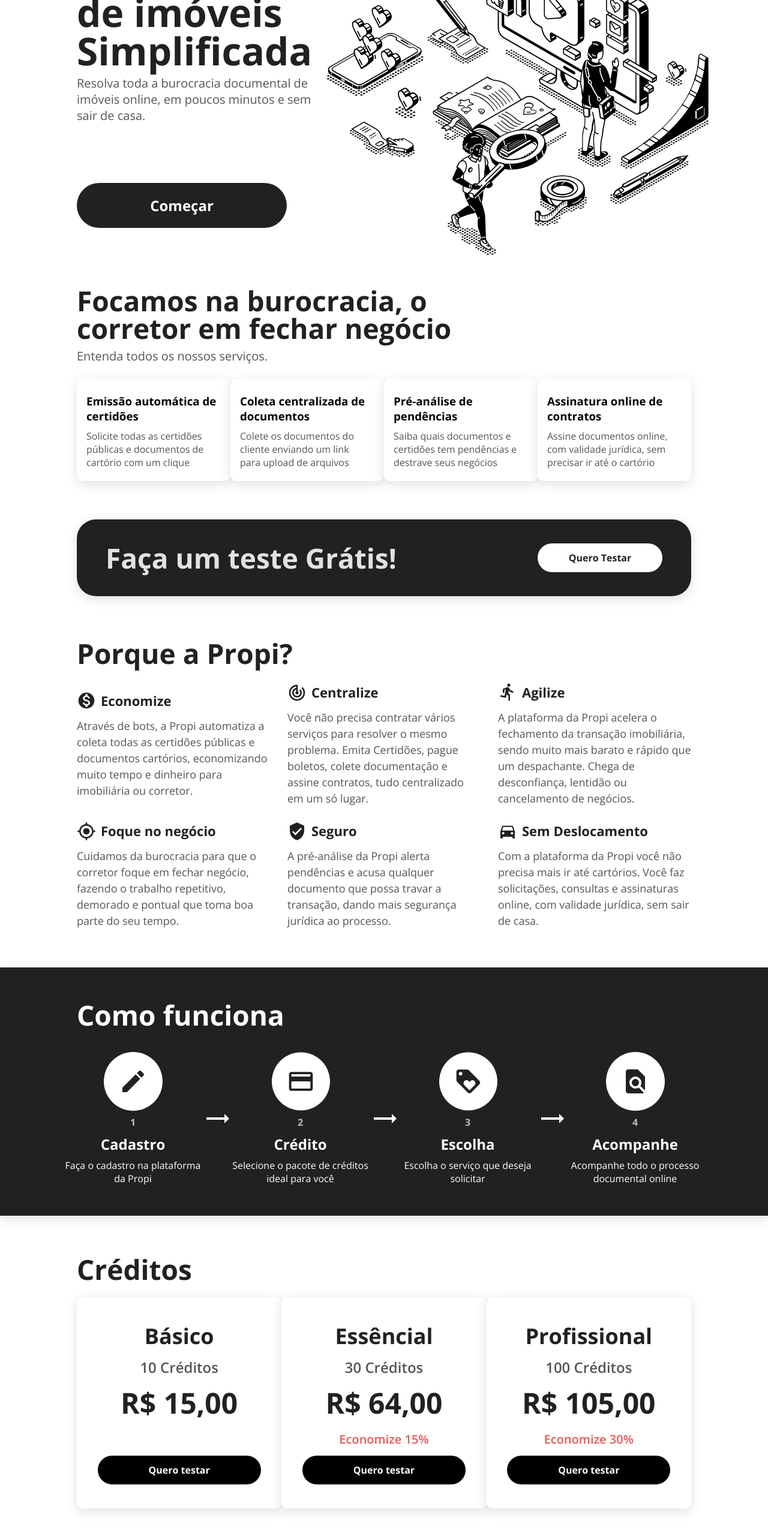
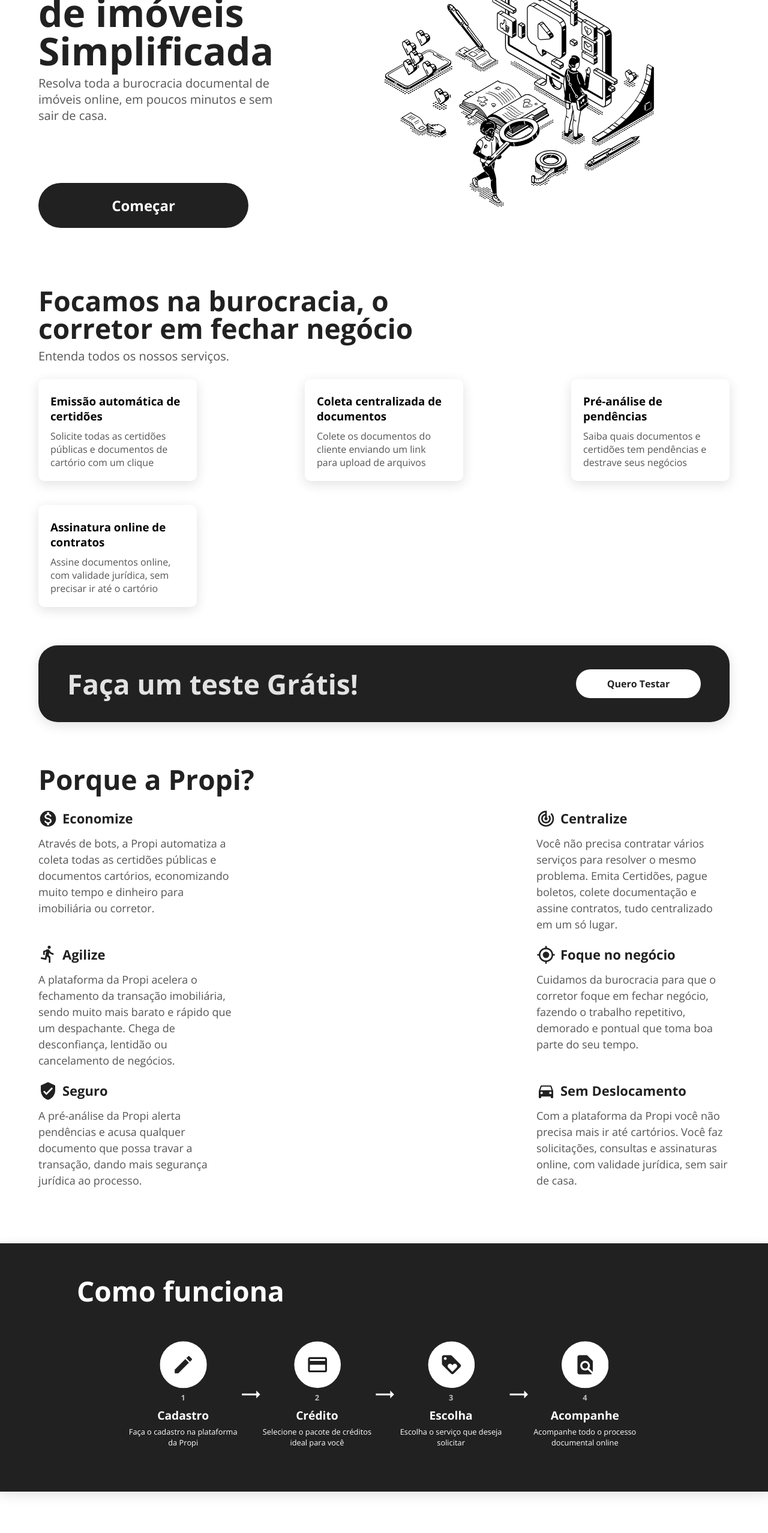
Before and after one commit to JBezerra/propi-landing-page, a Next.js app: page / in a window 1280 px wide. Shown: the part 234-2790 px from the top of the page at 60% size. Built offline with nearby package versions, Linux system fonts and the light colour scheme.

Commit message:
feat(responsive-design): breakpoint for width 1350px

```diff
--- a/pages/index.js
+++ b/pages/index.js
@@ -106,8 +106,7 @@
             </div>
             <p>A plataforma da Propi acelera o fechamento da transação imobiliária, sendo muito mais barato e rápido que um despachante. Chega de desconfiança, lentidão ou cancelamento de negócios.</p>
           </div>
-        </div>
-        <div className={styles.marketValueItemsContainer}>
+
           <div className={styles.marketValueItemContainer}>
             <div className={styles.marketValueItemTitleContainer}>
               <img src='/assets/images/target.svg' alt='Alvo' />
--- a/styles/Landing.module.css
+++ b/styles/Landing.module.css
@@ -113,11 +113,27 @@
 }
 
 .featureItemsContainer {
-    display: flex;
-    align-items: center;
-    justify-content: space-between;
-    flex-direction: row;
+    display: grid;
+    grid-template-rows: 1fr;
+    grid-template-columns: 1fr 1fr 1fr;
+    grid-template-areas: "feature_01 feature_02 feature_03 feature_04";
     padding-top: 32px;
+}
+
+.featureItemContainer:nth-child(1) {
+    grid-area: feature_01;
+}
+
+.featureItemContainer:nth-child(2) {
+    grid-area: feature_02;
+}
+
+.featureItemContainer:nth-child(3) {
+    grid-area: feature_03;
+}
+
+.featureItemContainer:nth-child(4) {
+    grid-area: feature_04;
 }
 
 .featureItemContainer {
@@ -208,9 +224,35 @@
 
 .marketValueItemsContainer {
     padding-top: 24px;
-    display: flex;
-    align-items: center;
-    justify-content: space-between;
+    display: grid;
+    grid-template-rows: 1fr 1fr;
+    grid-template-columns: 1fr 1fr 1fr;
+    grid-template-areas: "item_01 item_02 item_03" "item_04 item_05 item_06";
+    row-gap: 20px;
+}
+
+.marketValueItemsContainer:nth-child(1) {
+    grid-area: item_01;
+}
+
+.marketValueItemsContainer:nth-child(2) {
+    grid-area: item_02;
+}
+
+.marketValueItemsContainer:nth-child(3) {
+    grid-area: item_03;
+}
+
+.marketValueItemsContainer:nth-child(4) {
+    grid-area: item_04;
+}
+
+.marketValueItemsContainer:nth-child(5) {
+    grid-area: item_05
+}
+
+.marketValueItemsContainer:nth-child(6) {
+    grid-area: item_06
 }
 
 .marketValueItemTitleContainer {
@@ -302,10 +344,23 @@
 }
 
 .plansItemsContainer {
-    display: flex;
-    align-items: center;
-    justify-content: space-between;
+    display: grid;
+    grid-template-rows: 1fr;
+    grid-template-columns: 1fr 1fr;
+    grid-template-areas: "item_01 item_02 item_03";
     padding-top: 16px;
+}
+
+.plansItemsContainer:nth-child(1) {
+    grid-area: item_01;
+}
+
+.plansItemsContainer:nth-child(2) {
+    grid-area: item_02;
+}
+
+.plansItemsContainer:nth-child(3) {
+    grid-area: item_03;
 }
 
 .plansItemContainer {
@@ -453,7 +508,7 @@
 }
 
 .footerDescriptionContainer p {
-    width: 654px;
+    /* width: 654px; */
     font: normal 18px Open Sans;
     line-height: 27px;
     color: #FFFFFF;
@@ -484,3 +539,56 @@
     font: normal 18px Open Sans;
     color: rgba(255, 255, 255, 0.67);
 }
+
+@media(max-width:1350px) {
+    .welcomeHeroContainer img {
+        width: 450px;
+    }
+    .featureItemsContainer {
+        grid-template-rows: 1fr 1fr;
+        grid-template-columns: 1fr 1fr;
+        grid-template-areas: "feature_01 feature_02 feature_03" "feature_04 . .";
+    }
+    .featureItemContainer:nth-child(4) {
+        margin-top: 20px;
+    }
+    .testDriveContainer {
+        width: 100%;
+    }
+    .marketValueItemsContainer {
+        display: grid;
+        grid-template-rows: 1fr 1fr 1fr;
+        grid-template-columns: 1fr;
+        grid-template-areas: "item_01 item_02" "item_03 item_04" "item_05 item_06";
+    }
+    .howItWorksItemsContainer {
+        transform: scale(0.8);
+    }
+    .plansItemContainer {
+        width: 300px;
+        height: 300px;
+    }
+    .plansContentAreaContainer {
+        height: 240px;
+    }
+    .plansContentAreaContainer p {
+        font-size: 17px;
+    }
+    .plansItemTextContainer h2 {
+        font-size: 33px;
+    }
+    .plansItemTextContainer p {
+        font-size: 21px;
+    }
+    .plansItemTextContainer h1 {
+        font-size: 44px;
+    }
+    .plansItemContainer button {
+        width: 222px;
+        height: 40px;
+        font: bold 15px Open Sans;
+    }
+    .footerDescriptionContainer p {
+        font-size: 15px;
+    }
+}
--- a/styles/globals.css
+++ b/styles/globals.css
@@ -1,7 +1,6 @@
 :root {
   --color-background: #FFF;
   --color-primary: #222222;
-
   display: flex;
   align-items: center;
   justify-content: center;
@@ -31,3 +30,9 @@
   width: 80vw;
   min-width: 700px;
 }
+
+@media(max-width:1350px) {
+  .container {
+    width: 90vw;
+  }
+}
```
